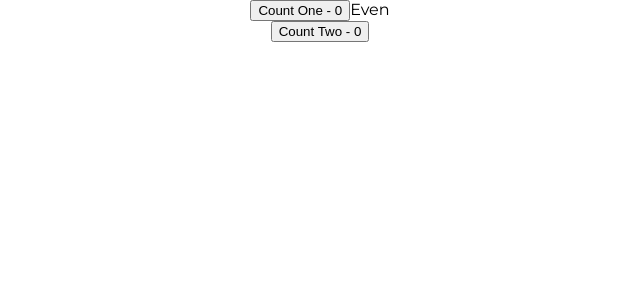
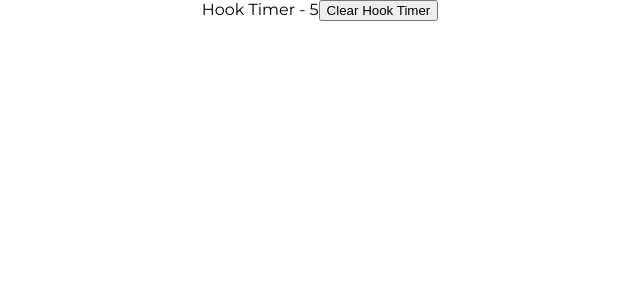
Before and after one commit to harshrajhrj/react-grasp, a React (Create React App) app: page / in a window 1280 px wide. Shown: the top 300 px of the page, without its empty margins (320-960 px from the left). Built offline with nearby package versions, Linux system fonts and the light colour scheme.

Commit message:
completed learning useRef() hook

```diff
--- a/src/App.js
+++ b/src/App.js
@@ -19,6 +19,8 @@ import { FetchUsingUseEffect } from './components/useReducer-with-fetching/Fetch
 import { FetchUsingUseReducer } from './components/useReducer-with-fetching/FetchUsingUseReducer';
 import { ParentComponent } from './components/useCallback/ParentComponent';
 import { UseMemoCounter } from './components/useMemo/UseMemoCounter';
+import { FocusInput } from './components/useRef/FocusInput';
+import { HookTimer } from './components/useRef/HookTimer';
 
 /**
  * The `.createContext()` helps in maintaining context(or values) at any level of
@@ -74,7 +76,9 @@ function App() {
         {/* <FetchUsingUseEffect /> */}
         {/* <FetchUsingUseReducer /> */}
         {/* <ParentComponent /> */}
-        <UseMemoCounter />
+        {/* <UseMemoCounter /> */}
+        {/* <FocusInput /> */}
+        <HookTimer />
       </div>
     </>
   );
--- /dev/null
+++ b/src/components/useRef/FocusInput.js
@@ -0,0 +1,20 @@
+import { useEffect, useRef } from 'react'
+
+/**
+ * `useRef` hook helps to imperatively access DOM nodes.
+ * In this example, when the component mounts then, immediately at the momemt the input element gets focus
+ * with the help of `useRef()` hook.
+ * @returns
+ */
+export const FocusInput = () => {
+
+    const inputRef = useRef(null);
+    useEffect(() => {
+        inputRef.current.focus()
+    }, [])
+    return (
+        <div>
+            <input type='text' ref={inputRef} />
+        </div>
+    )
+}
--- /dev/null
+++ b/src/components/useRef/HookTimer.js
@@ -0,0 +1,23 @@
+import { useEffect, useRef, useState } from 'react'
+
+export const HookTimer = () => {
+    const [timer, setTimer] = useState(0);
+    const intervalRef = useRef()
+
+    useEffect(() => {
+        intervalRef.current = setInterval(() => {
+            setTimer(prevTimer => prevTimer + 1)
+        }, 1000)
+
+        return () => {
+            clearInterval(intervalRef.current)
+        }
+    }, [])
+
+    return (
+        <div>
+            Hook Timer - {timer}
+            <button onClick={() => clearInterval(intervalRef.current)}>Clear Hook Timer</button>
+        </div>
+    )
+}
```
